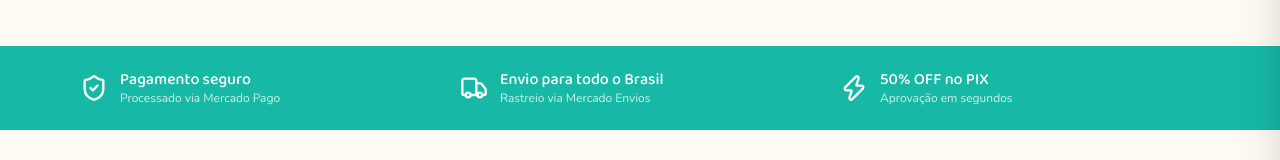
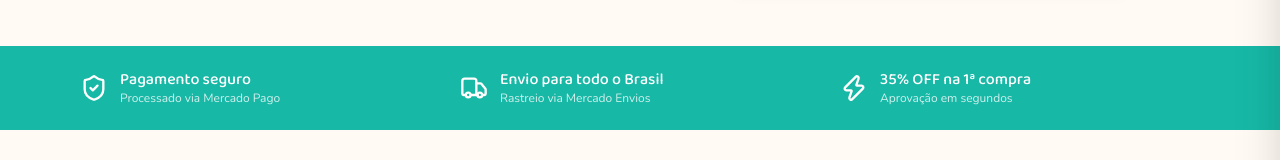
Before and after one commit to trabalhobsdo2-glitch/purokidsbr, a React (Vite) app: page / in a window 1280 px wide. Shown: the part 544-704 px from the top of the page. Built offline with nearby package versions, Linux system fonts and the light colour scheme.

Commit message:
Update discount message in TrustBanner component

```diff
--- a/src/components/TrustBanner.tsx
+++ b/src/components/TrustBanner.tsx
@@ -21,7 +21,7 @@ export default function TrustBanner() {
         <div className="flex items-center gap-3 justify-center sm:justify-start">
           <Zap size={28} className="shrink-0" />
           <div>
-            <p className="font-display leading-tight">50% OFF no PIX</p>
+            <p className="font-display leading-tight">35% OFF na 1ª compra</p>
             <p className="text-xs text-white/80">Aprovação em segundos</p>
           </div>
         </div>
```
